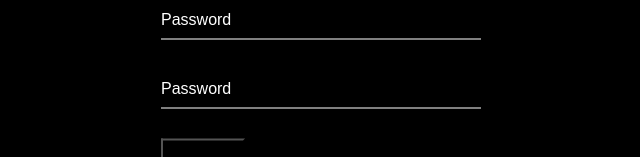
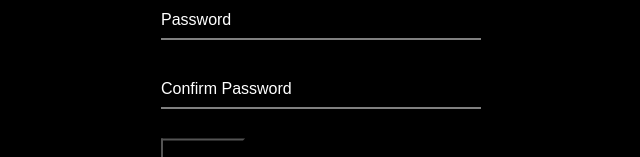
Before and after one commit to KeshawnSharper/MovieApplication-, a React (Create React App) app: page /register in a window 1280 px wide. Shown: the part 436-593 px from the top of the page, without its empty margins (319-959 px from the left). Built offline with nearby package versions, Linux system fonts and the light colour scheme; no server answers.

Commit message:
Register page indicates confirm password field

```diff
--- a/src/components/Authenication/Register.js
+++ b/src/components/Authenication/Register.js
@@ -137,7 +137,7 @@ export default class Register extends Component {
               name="re_password"
               required
             />
-            <label>Password</label>
+            <label>Confirm Password</label>
           </div>
 
           <button className="loginButton" onClick={() => this.handleSubmit()}>
```
